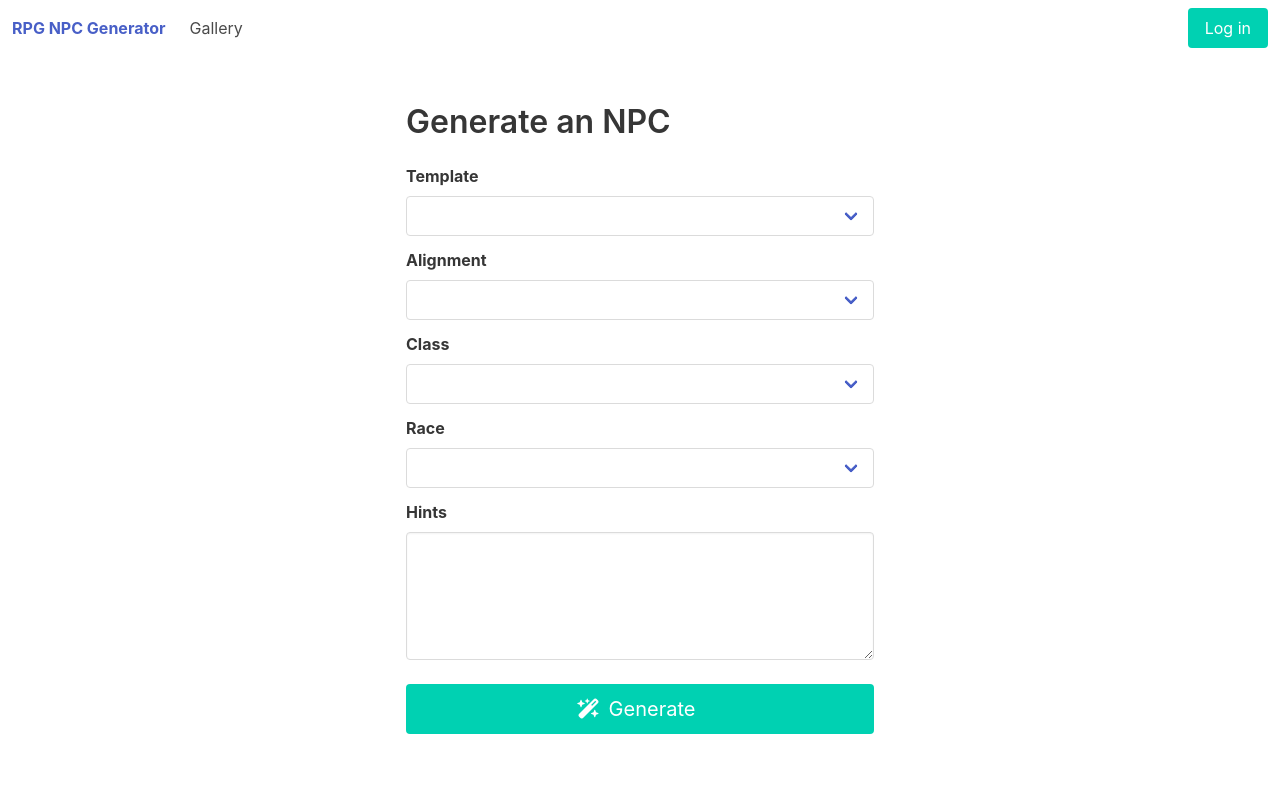
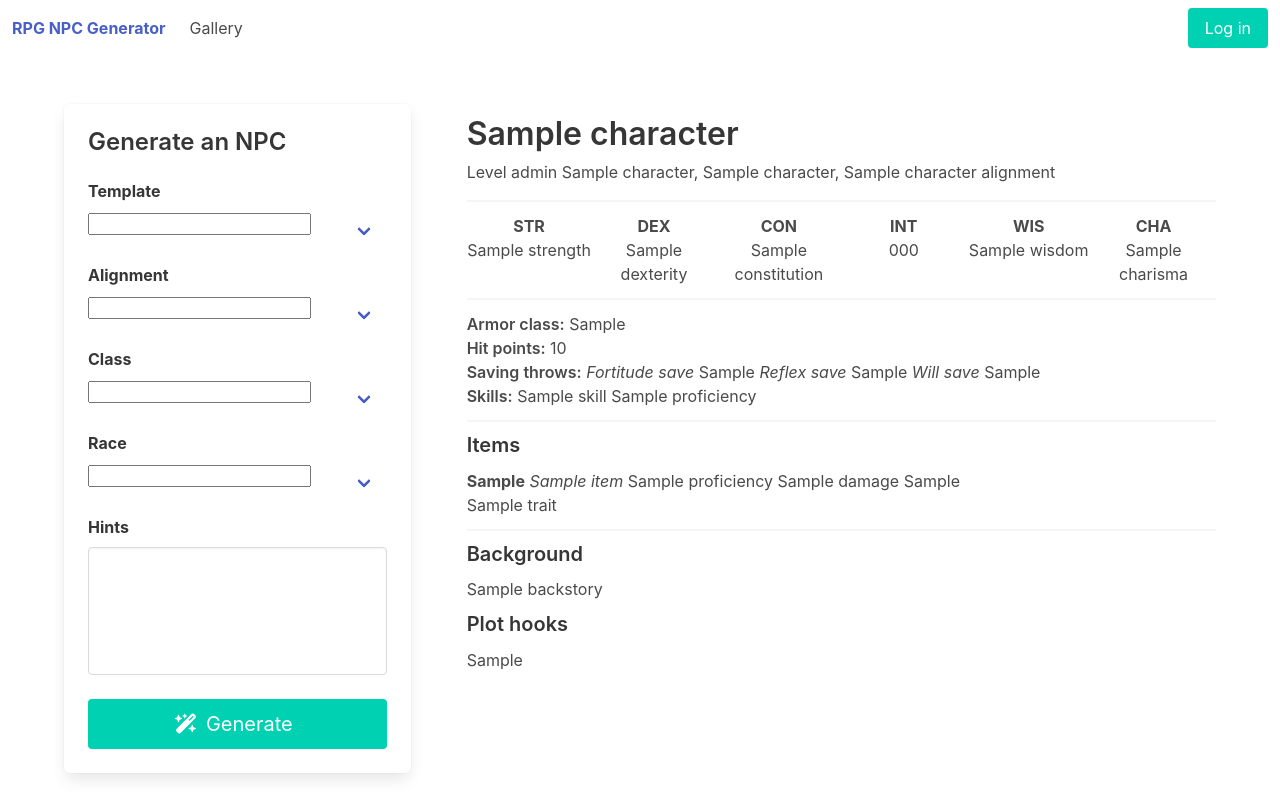
Before and after one commit to jrauha/rpg-npc-generator, a Flask app: template npcgen/templates/characters/generate.html in a window 1280 px wide. Run offline with Flask 3, Linux system fonts and the light colour scheme; the template is opened without the code that fills it: values that come from a table or form of the project are taken from there, most other values are stand-ins (such as "Sample title", 1, 10 or a date in 2020); form fields are guessed from the names that the template uses; lists and menus that the app fills with data are empty.

Commit message:
Add character generation service and views

```diff
--- a/npcgen/characters/forms.py
+++ b/npcgen/characters/forms.py
@@ -1,3 +1,5 @@
+import random
+
 from flask_wtf import FlaskForm
 from wtforms import SelectField, TextAreaField
 from wtforms.validators import Optional
@@ -22,3 +24,7 @@
         "Race",
         validators=[Optional()],
     )
+
+    def get_choice_or_random(self, field):
+        choices = field.choices[1:]  # Exclude the first element
+        return field.data or random.choice(choices)[0]
--- a/npcgen/characters/views.py
+++ b/npcgen/characters/views.py
@@ -1,13 +1,20 @@
 import json
 import os
 
-from flask import Blueprint, redirect, render_template, url_for
+from flask import (
+    Blueprint,
+    redirect,
+    render_template,
+    request,
+    session,
+    url_for,
+)
 
 from ..auth.decorators import login_required
 from ..extensions import db
 from .daos import CharacterDao, ItemDao, SkillDao
 from .forms import CharacterForm
-from .services import CharacterTemplateService
+from .services import CharacterGeneratorService, CharacterTemplateService
 
 bp = Blueprint("characters", __name__)
 
@@ -15,6 +22,7 @@
 item_dao = ItemDao(db.session)
 skill_dao = SkillDao(db.session)
 
+character_generator_service = CharacterGeneratorService(character_dao)
 character_template_service = CharacterTemplateService(
     character_dao, item_dao, skill_dao
 )
@@ -44,15 +52,52 @@
     if character is None:
         return "Character not found", 404
 
-    return render_template(
-        "characters/details.html",
-        character=character,
-    )
+    return render_template("characters/details.html", character=character)
 
 
 @bp.route("/generate", methods=["GET", "POST"])
 @login_required
 def generate():
+    form = _init_character_form()
+
+    if form.validate_on_submit():
+        character_id = character_generator_service.generate_character(
+            {
+                "template_id": form.get_choice_or_random(form.template_id),
+                "alignment_id": form.get_choice_or_random(form.alignment_id),
+                "race_id": form.get_choice_or_random(form.race_id),
+                "class_id": form.get_choice_or_random(form.class_id),
+            },
+            user_id=session["user_id"],
+        )
+
+        return redirect(
+            url_for("characters.generate", character_id=character_id)
+        )
+
+    character_id = request.args.get("character_id")
+    character = None
+
+    if character_id:
+        character = character_dao.get_character(
+            character_id, populate_items=True, populate_skills=True
+        )
+        if character is None:
+            return "Character not found", 404
+
+    return render_template(
+        "characters/generate.html", form=form, character=character
+    )
+
+
+def _get_field_choices(options):
+    choices = [(opt.id, opt.name) for opt in options]
+    choices.insert(0, ("", "Random"))
+
+    return choices
+
+
+def _init_character_form():
     form = CharacterForm()
 
     races = character_dao.get_character_race_options()
@@ -67,22 +112,7 @@
     templates = character_dao.get_character_template_options()
     form.template_id.choices = _get_field_choices(templates)
 
-    if form.validate_on_submit():
-        # TODO: Generate character
-        print(form.data)
-
-        return redirect(
-            url_for("characters.character_details", character_id=1)
-        )
-    else:
-        return render_template("characters/generate.html", form=form)
-
-
-def _get_field_choices(options):
-    choices = [(opt.id, opt.name) for opt in options]
-    choices.insert(0, ("", "Random"))
-
-    return choices
+    return form
 
 
 # CLI Commands
--- a/npcgen/templates/characters/generate.html
+++ b/npcgen/templates/characters/generate.html
@@ -1,56 +1,25 @@
-{% extends "layout.html" %} {% block content %}
-<div class="container is-max-desktop">
-  <div class="columns is-centered">
-    <div class="column is-half">
-      <div class="mt-6">
-        <form method="POST" id="character-form" action="{{ url_for('characters.generate') }}">
-          <h1 class="title">Generate an NPC</h1>
-          {{ form.hidden_tag() }}
-
-          <div class="field">
-            {{ form.template_id.label(class="label") }}
-            <div class="select is-fullwidth">
-              {{form.template_id }}
-            </div>
-          </div>
-
-          <div class="field">
-            {{ form.alignment_id.label(class="label") }}
-            <div class="select is-fullwidth">
-              {{form.alignment_id }}
-            </div>
-          </div>
-
-          <div class="field">
-            {{ form.class_id.label(class="label") }}
-            <div class="select is-fullwidth">
-              {{form.class_id }}
-            </div>
-          </div>
-
-          <div class="field">
-            {{ form.race_id.label(class="label") }}
-            <div class="select is-fullwidth">
-              {{form.race_id }}
-            </div>
-          </div>
-
-          <div class="field">
-            {{ form.hints.label(class="label") }}
-            {{ form.hints(class="textarea") }}
-          </div>
-
-          <div class="control mt-5">
-            <button class="button is-primary is-fullwidth is-medium" type="submit">
-              <span class="icon">
-                <i class="fas fa-wand-magic-sparkles"></i>
-              </span>
-              <span>Generate</span>
-            </button>
-          </div>
-        </form>
+{% extends "layout.html" %}
+{% block content %}
+<div class="container mt-6">
+  <div class="columns is-variable is-7">
+    <div class="column is-one-third">
+      <div class="box p-5">
+        {% include 'characters/partials/generate_form.html' %}
       </div>
+    </div>
+    <div class="column is-two-thirds">
+      {% if character %}
+      {% include 'characters/partials/character_details.html' %}
+      {% else %}
+      <div class="p-6 is-flex is-align-items-center is-justify-content-center" style="height: 100%;">
+        <div class="is-flex is-align-items-center is-flex-direction-column is-justify-content-center mb-6">
+          <i class="fa-regular fa-eye fa-3x mb-4 has-text-dark-grey"></i>
+          <h1 class="title is-5 has-text-dark-grey">Your character will show up here</h1>
+        </div>
+      </div>
+      {% endif %}
     </div>
   </div>
 </div>
+</div>
 {% endblock %}
--- /dev/null
+++ b/npcgen/templates/characters/partials/character_details.html
@@ -0,0 +1,84 @@
+<h1 class="title is-3 mt-3 mb-2">{{ character.name }}</h1>
+<p class="mb-4">
+    <span>Level {{ character.level }} {{ character.race_name }}, {{ character.class_name or "No class" }}, {{
+        character.alignment_name }} alignment
+</p>
+<hr class="my-3" />
+<div class="columns is-mobile m-0">
+    <div class="column p-0 has-text-centered">
+        <div class="is-flex is-flex-direction-column">
+            <span class="has-text-weight-bold">STR</span>
+            <span>{{ character.strength | delta }}</span>
+        </div>
+    </div>
+    <div class="column p-0 has-text-centered">
+        <div class="is-flex is-flex-direction-column">
+            <span class="has-text-weight-bold">DEX</span>
+            <span>{{ character.dexterity | delta }}</span>
+        </div>
+    </div>
+    <div class="column p-0 has-text-centered">
+        <div class="is-flex is-flex-direction-column">
+            <span class="has-text-weight-bold">CON</span>
+            <span>{{ character.constitution | delta }}</span>
+        </div>
+    </div>
+    <div class="column p-0 has-text-centered">
+        <div class="is-flex is-flex-direction-column">
+            <span class="has-text-weight-bold">INT</span>
+            <span>{{ character.intelligence | delta }}</span>
+        </div>
+    </div>
+    <div class="column p-0 has-text-centered">
+        <div class="is-flex is-flex-direction-column">
+            <span class="has-text-weight-bold">WIS</span>
+            <span>{{ character.wisdom | delta }}</span>
+        </div>
+    </div>
+    <div class="column p-0 has-text-centered">
+        <div class="is-flex is-flex-direction-column">
+            <span class="has-text-weight-bold">CHA</span>
+            <span>{{ character.charisma | delta }}</span>
+        </div>
+    </div>
+</div>
+<hr class="my-3" />
+<p>
+    <span class="has-text-weight-semibold">Armor class:</span> {{ character.armor_class }}
+</p>
+<p>
+    <span class="has-text-weight-semibold">Hit points:</span> {{ character.hit_points }}
+</p>
+<p>
+    <span class="has-text-weight-semibold">Saving throws:</span>
+    <i>Fortitude save</i> {{ character.fortitude_save | delta }}
+    <i>Reflex save</i> {{ character.reflex_save | delta }}
+    <i>Will save</i> {{ character.will_save | delta }}
+</p>
+<p>
+    <span class="has-text-weight-semibold">Skills:</span>
+    {% for skill in character.skills %}
+    <span>{{ skill.name }} {{ skill.proficiency | delta }}</span>
+    {% endfor %}
+</p>
+<p>
+    <hr class="my-3" />
+<h3 class="title is-5 mb-3">Items</h3>
+<ul>
+    {% for item in character.items %}
+    <li><span class="has-text-weight-bold">{{ item.item_type }}</span> <span class="is-italic">{{ item.name
+            }}</span> {{ item.proficiency | delta }} {{ item.damage }} {{
+        item.damage_type or ""}}<br />{{ item.traits | join(', ') }}
+    </li>
+    {% endfor %}
+</ul>
+</p>
+<hr class="my-3" />
+<p>
+<h3 class="title is-5 mb-3">Background</h3>
+<div style="white-space: pre-wrap;">{{ character.backstory }}</div>
+</p>
+<p>
+<h3 class="title is-5 mt-3 mb-3">Plot hooks</h3>
+<div style="white-space: pre-wrap;">{{ character.plot_hook }}</div>
+</p>
--- /dev/null
+++ b/npcgen/templates/characters/partials/generate_form.html
@@ -0,0 +1,37 @@
+<form method="POST" id="character-form" action="{{ url_for('characters.generate') }}">
+    <h1 class="title is-4">Generate an NPC</h1>
+    {{ form.hidden_tag() }}
+
+    <div class="field">
+        {{ form.template_id.label(class="label") }}
+        <div class="select is-fullwidth">{{form.template_id }}</div>
+    </div>
+
+    <div class="field">
+        {{ form.alignment_id.label(class="label") }}
+        <div class="select is-fullwidth">{{form.alignment_id }}</div>
+    </div>
+
+    <div class="field">
+        {{ form.class_id.label(class="label") }}
+        <div class="select is-fullwidth">{{form.class_id }}</div>
+    </div>
+
+    <div class="field">
+        {{ form.race_id.label(class="label") }}
+        <div class="select is-fullwidth">{{form.race_id }}</div>
+    </div>
+
+    <div class="field">
+        {{ form.hints.label(class="label") }} {{ form.hints(class="textarea") }}
+    </div>
+
+    <div class="control mt-5">
+        <button class="button is-primary is-fullwidth is-medium" type="submit">
+            <span class="icon">
+                <i class="fas fa-wand-magic-sparkles"></i>
+            </span>
+            <span>Generate</span>
+        </button>
+    </div>
+</form>
```
Also changed, not shown: npcgen/characters/models.py (+30 -2 lines), npcgen/characters/services.py (+34 -0 lines), npcgen/templates/characters/details.html (+1 -84 lines), tests/unit/characters/test_character_generation_service.py (added, +61 -0 lines).
